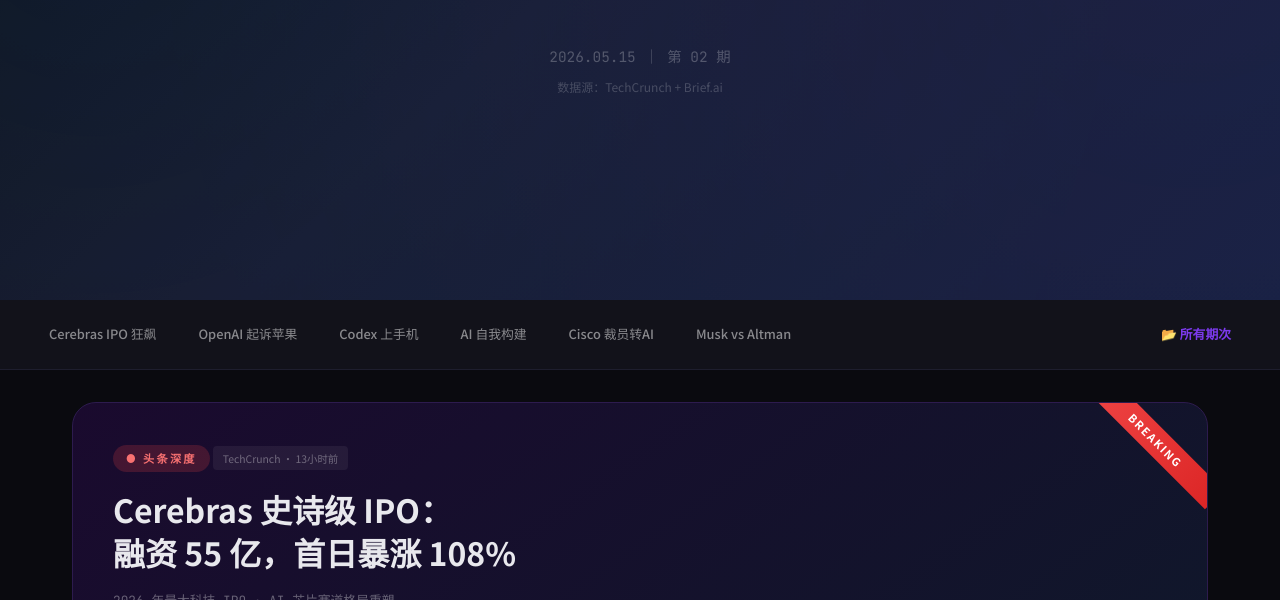
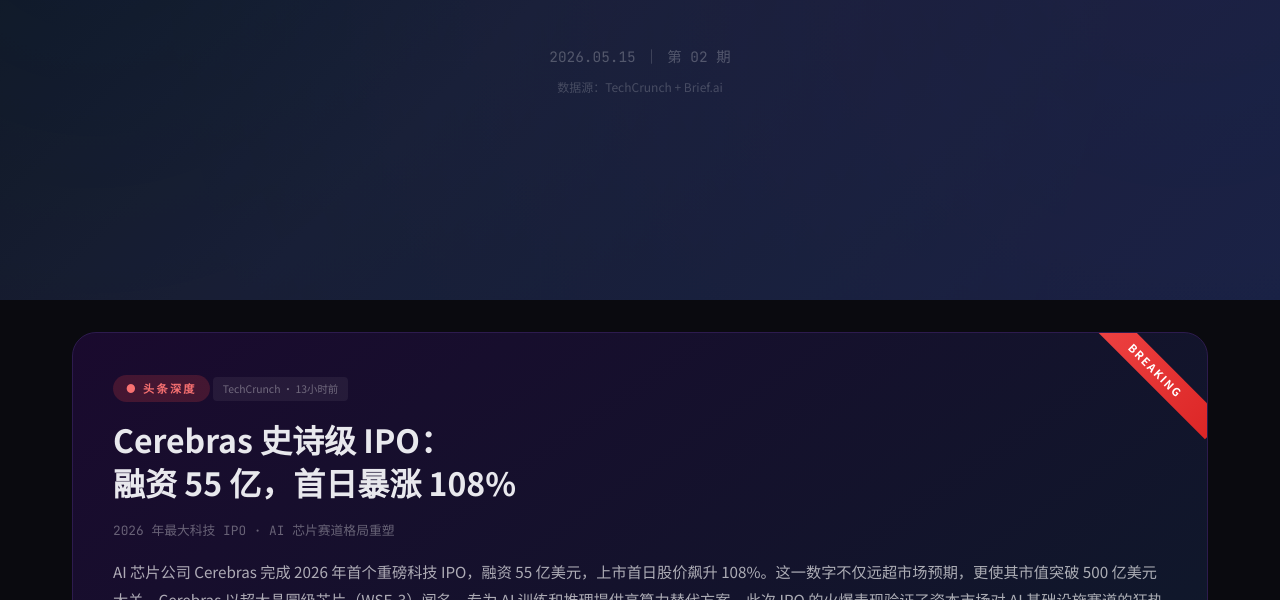
Before and after one commit to nickpan888/ai-daily-album, a plain HTML site: page 20260515.html in a window 1280 px wide. Shown: the part 500-1100 px from the top of the page. Drawn offline with Linux system fonts and the light colour scheme.

Commit message:
Remove nav strip from all album pages

```diff
--- a/20260515.html
+++ b/20260515.html
@@ -88,29 +88,7 @@
     z-index: 1;
   }
 
-  .nav-strip {
-    display: flex;
-    gap: 0.5rem;
-    padding: 1rem 2rem;
-    background: #12121a;
-    border-bottom: 1px solid #1e1e2e;
-    overflow-x: auto;
-    position: sticky;
-    top: 0;
-    z-index: 10;
-  }
-  .nav-strip a {
-    color: rgba(255,255,255,0.5);
-    text-decoration: none;
-    font-size: 0.8rem;
-    font-weight: 500;
-    padding: 0.4rem 1rem;
-    border-radius: 100px;
-    white-space: nowrap;
-    transition: all 0.2s;
-    border: 1px solid transparent;
-  }
-  .nav-strip a:hover { color: #fff; background: rgba(255,255,255,0.05); border-color: rgba(255,255,255,0.1); }
+
 
   .container {
     max-width: 1200px;
@@ -496,8 +474,6 @@
     .cover { height: auto; min-height: 92dvh; padding: 3rem 1.5rem; }
     .cover h1 { font-size: clamp(2rem, 8vw, 3rem); }
     .cover-sub { font-size: 1rem; margin-top: 1rem; }
-    .nav-strip { padding: 0.6rem 1rem; gap: 0.4rem; }
-    .nav-strip a { font-size: 0.78rem; padding: 0.35rem 0.8rem; }
     .container { padding: 1rem; }
     .hero-grid { gap: 1rem; margin-bottom: 2rem; }
     .hero-card { padding: 1.25rem; border-radius: 18px; }
@@ -542,16 +518,6 @@
   <p class="cover-source">数据源：TechCrunch + Brief.ai</p>
 </section>
 
-<!-- ============ 导航 ============ -->
-<nav class="nav-strip">
-  <a href="#s1">Cerebras IPO 狂飙</a>
-  <a href="#s2">OpenAI 起诉苹果</a>
-  <a href="#s3">Codex 上手机</a>
-  <a href="#s4">AI 自我构建</a>
-  <a href="#s5">Cisco 裁员转AI</a>
-  <a href="#s6">Musk vs Altman</a>
-  <a href="archive.html" style="margin-left:auto; color:#7c3aed; font-weight:700;">📂 所有期次</a>
-</nav>
 
 <!-- ============ 正文 ============ -->
 <div class="container">
```
Also changed, not shown: 20260514.html (+0 -37 lines), index.html (+1 -35 lines).
